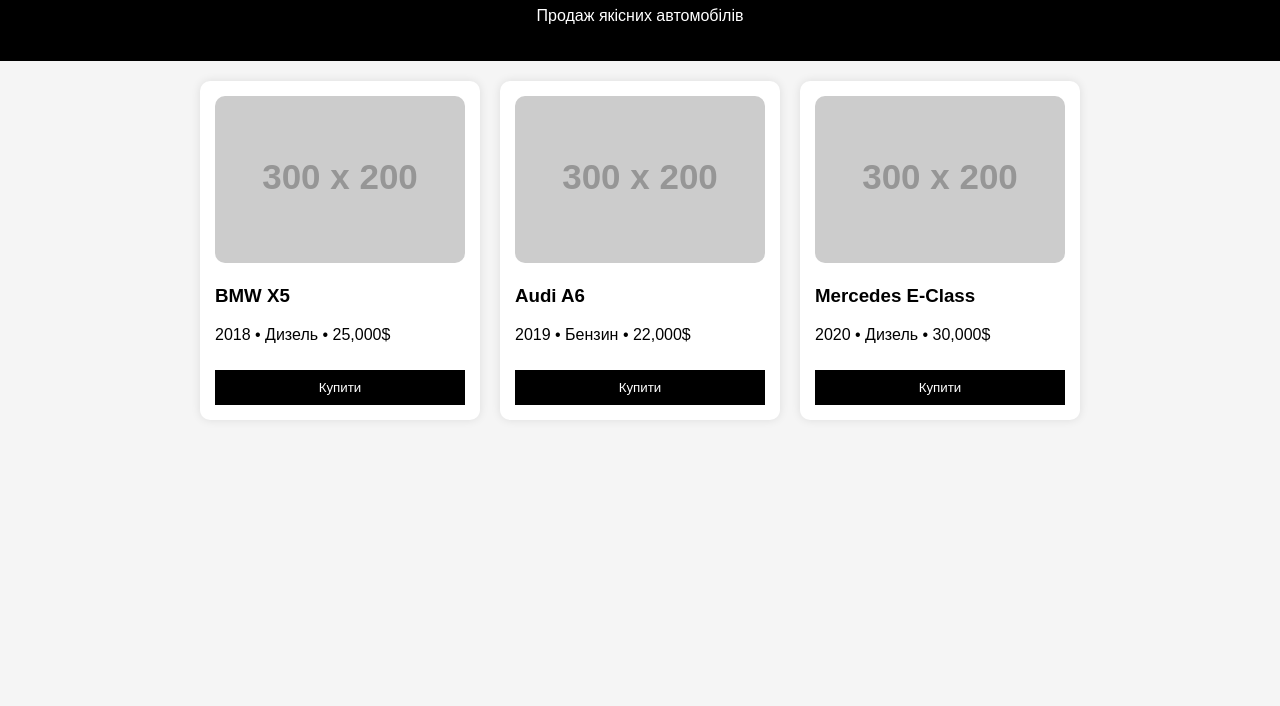
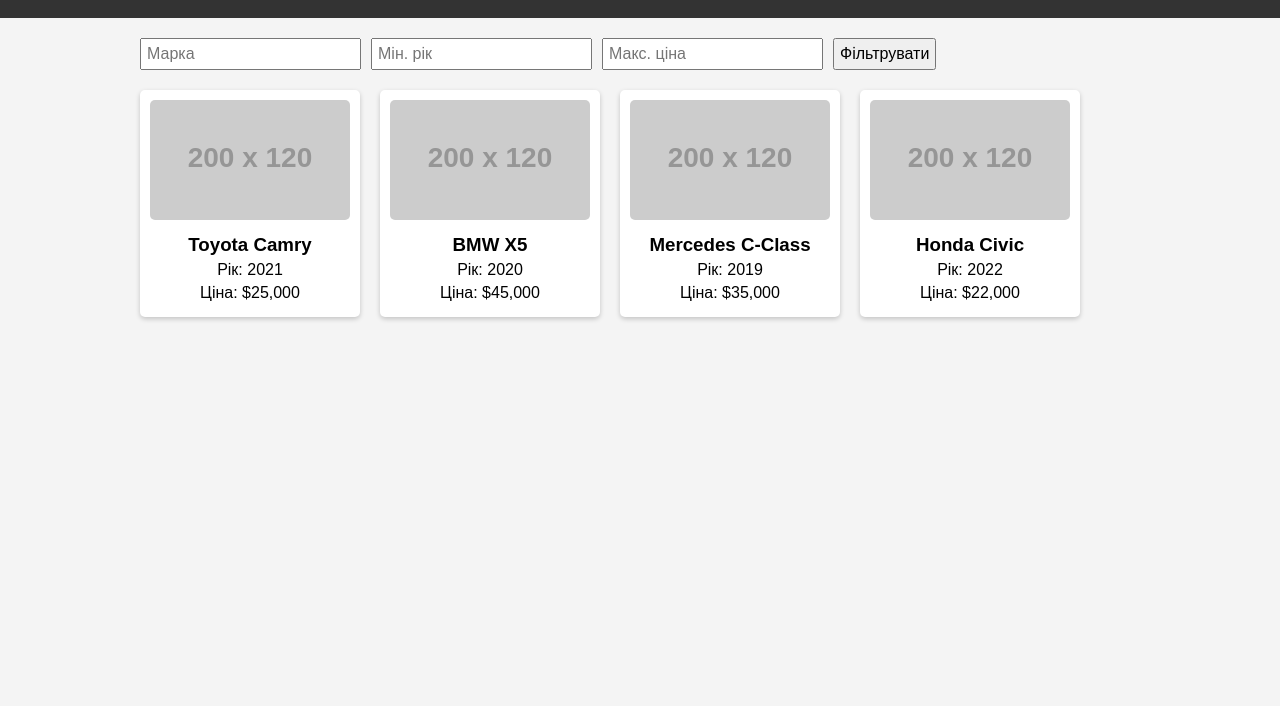
Before and after one commit to goodsaul-glitch/automan, a plain HTML site: page index.html in a window 1280 px wide. Shown: the part 94-800 px from the top of the page. Drawn offline with Linux system fonts and the light colour scheme; placeholder pictures from the web are drawn by us.

Commit message:
index.html

```diff
--- a/index.html
+++ b/index.html
@@ -2,79 +2,86 @@
 <html lang="uk">
 <head>
   <meta charset="UTF-8">
-  <title>Продаж авто</title>
+  <meta name="viewport" content="width=device-width, initial-scale=1.0">
+  <title>Продаж автомобілів</title>
   <style>
-    body {
-      font-family: Arial;
-      margin: 0;
-      background: #f5f5f5;
-    }
-    header {
-      background: black;
-      color: white;
-      padding: 20px;
-      text-align: center;
-    }
-    .cars {
-      display: flex;
-      gap: 20px;
-      padding: 20px;
-      flex-wrap: wrap;
-      justify-content: center;
-    }
-    .car {
-      background: white;
-      padding: 15px;
-      border-radius: 10px;
-      width: 250px;
-      box-shadow: 0 0 10px rgba(0,0,0,0.1);
-    }
-    .car img {
-      width: 100%;
-      border-radius: 10px;
-    }
-    button {
-      background: black;
-      color: white;
-      border: none;
-      padding: 10px;
-      margin-top: 10px;
-      cursor: pointer;
-      width: 100%;
-    }
+    body { font-family: Arial, sans-serif; margin: 0; padding: 0; background: #f4f4f4; }
+    header { background: #333; color: white; padding: 1rem; text-align: center; }
+    .container { max-width: 1000px; margin: 20px auto; padding: 0 10px; }
+    .filter { display: flex; gap: 10px; margin-bottom: 20px; }
+    .filter input, .filter button { padding: 5px; font-size: 1rem; }
+    .car-list { display: flex; flex-wrap: wrap; gap: 20px; }
+    .car-card { background: white; padding: 10px; width: 200px; border-radius: 5px; box-shadow: 0 2px 5px rgba(0,0,0,0.2); text-align: center; }
+    .car-card img { width: 100%; border-radius: 5px; }
+    .car-card h3 { margin: 10px 0 5px; }
+    .car-card p { margin: 5px 0; }
   </style>
 </head>
 <body>
 
 <header>
-  <h1>Авто з Європи 🚗</h1>
-  <p>Продаж якісних автомобілів</p>
+  <h1>Продаж автомобілів</h1>
 </header>
 
-<section class="cars">
+<div class="container">
+  <form class="filter" id="filterForm">
+    <input type="text" id="brand" placeholder="Марка">
+    <input type="number" id="minYear" placeholder="Мін. рік">
+    <input type="number" id="maxPrice" placeholder="Макс. ціна">
+    <button type="submit">Фільтрувати</button>
+  </form>
 
-  <div class="car">
-    <img src="https://via.placeholder.com/300x200">
-    <h3>BMW X5</h3>
-    <p>2018 • Дизель • 25,000$</p>
-    <button onclick="alert('Зателефонуйте: +380...')">Купити</button>
-  </div>
+  <div class="car-list" id="carList"></div>
+</div>
 
-  <div class="car">
-    <img src="https://via.placeholder.com/300x200">
-    <h3>Audi A6</h3>
-    <p>2019 • Бензин • 22,000$</p>
-    <button onclick="alert('Зателефонуйте: +380...')">Купити</button>
-  </div>
+<script>
+  const cars = [
+    { id: 1, brand: "Toyota", model: "Camry", year: 2021, price: 25000, image: "https://via.placeholder.com/200x120?text=Toyota+Camry" },
+    { id: 2, brand: "BMW", model: "X5", year: 2020, price: 45000, image: "https://via.placeholder.com/200x120?text=BMW+X5" },
+    { id: 3, brand: "Mercedes", model: "C-Class", year: 2019, price: 35000, image: "https://via.placeholder.com/200x120?text=Mercedes+C-Class" },
+    { id: 4, brand: "Honda", model: "Civic", year: 2022, price: 22000, image: "https://via.placeholder.com/200x120?text=Honda+Civic" }
+  ];
 
-  <div class="car">
-    <img src="https://via.placeholder.com/300x200">
-    <h3>Mercedes E-Class</h3>
-    <p>2020 • Дизель • 30,000$</p>
-    <button onclick="alert('Зателефонуйте: +380...')">Купити</button>
-  </div>
+  const carList = document.getElementById('carList');
+  const filterForm = document.getElementById('filterForm');
 
-</section>
+  function displayCars(list) {
+    carList.innerHTML = '';
+    if(list.length === 0) {
+      carList.innerHTML = '<p>Автомобілі не знайдені</p>';
+      return;
+    }
+    list.forEach(car => {
+      const card = document.createElement('div');
+      card.className = 'car-card';
+      card.innerHTML = `
+        <img src="${car.image}" alt="${car.model}">
+        <h3>${car.brand} ${car.model}</h3>
+        <p>Рік: ${car.year}</p>
+        <p>Ціна: $${car.price.toLocaleString()}</p>
+      `;
+      carList.appendChild(card);
+    });
+  }
+
+  filterForm.addEventListener('submit', (e) => {
+    e.preventDefault();
+    const brand = document.getElementById('brand').value.toLowerCase();
+    const minYear = parseInt(document.getElementById('minYear').value);
+    const maxPrice = parseInt(document.getElementById('maxPrice').value);
+
+    const filtered = cars.filter(car => {
+      return (!brand || car.brand.toLowerCase().includes(brand)) &&
+             (!minYear || car.year >= minYear) &&
+             (!maxPrice || car.price <= maxPrice);
+    });
+
+    displayCars(filtered);
+  });
+
+  // Початкове відображення
+  displayCars(cars);
+</script>
 
 </body>
 </html>
```
